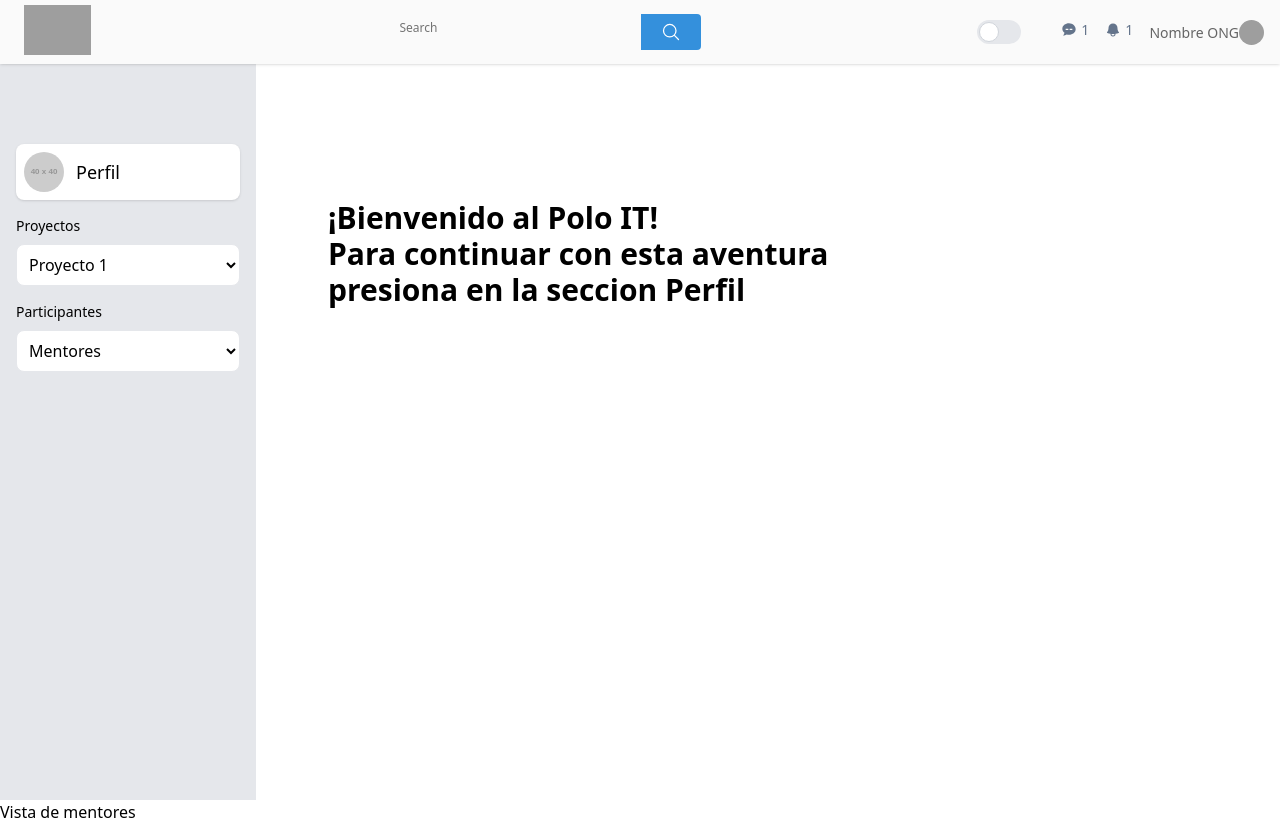
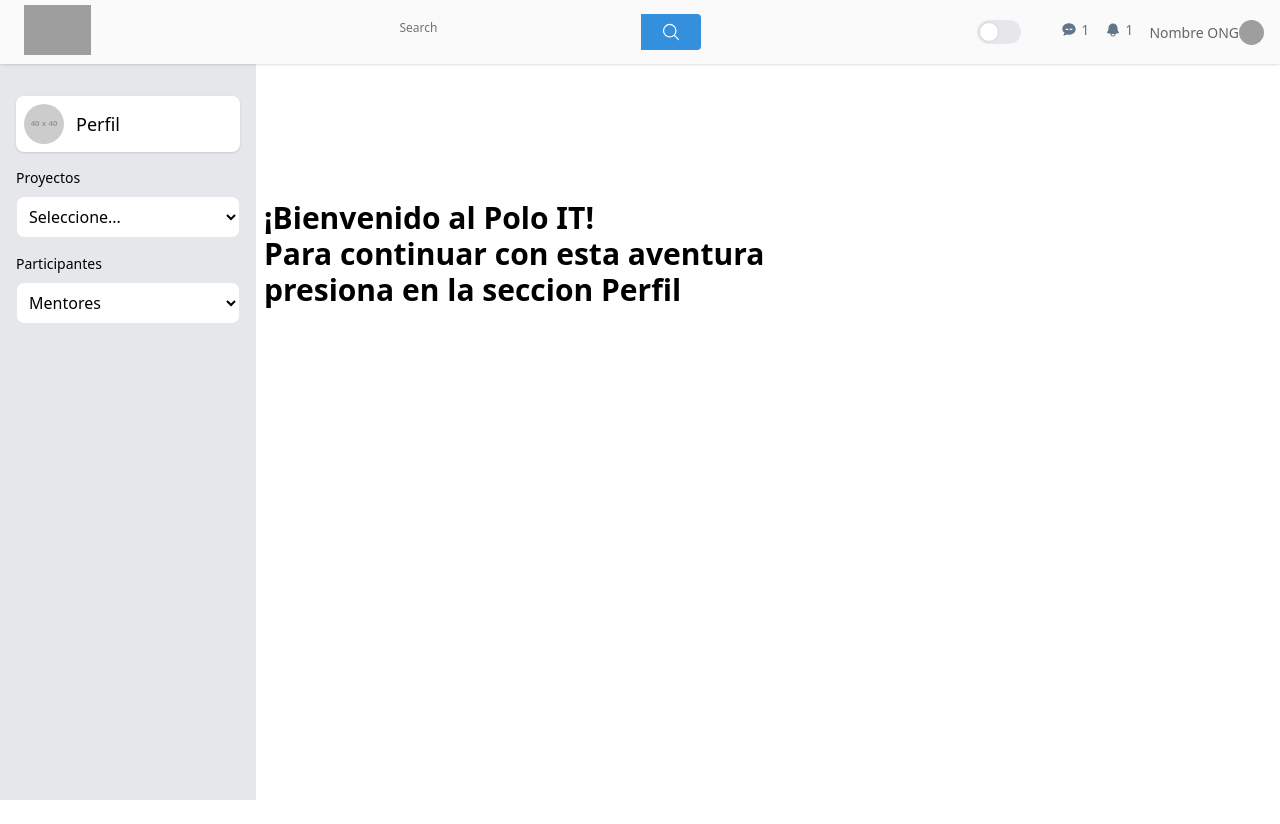
Before and after one commit to GuidoPericotti/AceleradorPoloIT-squad8, a React (Vite) app in the folder client/Pages/: page /mentores in a window 1280 px wide. After the commit the page ends 800 px from the top, so only its background shows below. Built offline with nearby package versions, Linux system fonts and the light colour scheme; grey boxes are pictures that could not be loaded.

Commit message:
Se arma el lado de empresa, se arrgelan los botones de perfil y los inputs para cambiar la ventana cuando se toquen. En proceso la tabla del MentoresEmpresa

```diff
--- a/client/Pages/src/App.jsx
+++ b/client/Pages/src/App.jsx
@@ -1,50 +1,131 @@
-import React from "react";
-import { Routes, Route, Navigate } from "react-router-dom";
-import "./App.css";
-import { Home } from "./Pages/Home";
-import { OngPage } from "./Pages/OngPage";
-import  ONGEmpresaLogin  from "./components/Login/LoginComponents/ONGEmpresaLogin";
-import { CompanyBtn } from "./components/NavbarComponents/CompanyBtn";
-import { ContactBtn } from "./components/NavbarComponents/ContactBtn";
-import { MentoresBtn } from "./components/NavbarComponents/MentoresBtn";
-import { ParticipantesBtn } from "./components/NavbarComponents/ParticipantesBtn";
-import { ProyectsBtn } from "./components/NavbarComponents/ProyectsBtn";
-import { LoginIniciado } from "./components/Login/LoginIniciado";
-import { OngClient } from "./Pages/OngClient";
-import { AdminPage } from "./Pages/AdminPage";
-import { OngUserSide } from "./Pages/OngUserSide";
-import { EmpresaSide } from "./Pages/EmpresaSide";
-import { TableEstudiantes } from "./components/EmpresasSide/Dashboard/TableEstudiantes";
-import { SidebarEmpresa } from "./components/EmpresasSide/Sidebar/SidebarEmpresa";
+// El App comentado va a ser el deinitivo, mientras tanto, para visualizar el EmpresaSide se usa el que no esta comentado
 
-function App() {
+// import React, { useState } from 'react';
+// import { Routes, Route } from 'react-router-dom';
+// import "./App.css";
+// import { Home } from "./Pages/Home";
+// import { OngPage } from "./Pages/OngPage";
+// import  ONGEmpresaLogin  from "./components/Login/LoginComponents/ONGEmpresaLogin";
+// import { CompanyBtn } from "./components/NavbarComponents/CompanyBtn";
+// import { ContactBtn } from "./components/NavbarComponents/ContactBtn";
+// import { MentoresBtn } from "./components/NavbarComponents/MentoresBtn";
+// import { ParticipantesBtn } from "./components/NavbarComponents/ParticipantesBtn";
+// import { ProyectsBtn } from "./components/NavbarComponents/ProyectsBtn";
+// import { LoginIniciado } from "./components/Login/LoginIniciado";
+// import { OngClient } from "./Pages/OngClient";
+// import { AdminPage } from "./Pages/AdminPage";
+// import { OngUserSide } from "./Pages/OngUserSide";
+// import { EmpresaSide } from "./Pages/EmpresaSide";
+// import { TableEstudiantes } from "./components/EmpresasSide/Dashboard/TableEstudiantes";
+// import { SidebarEmpresa } from "./components/EmpresasSide/Sidebar/SidebarEmpresa";
+// import { EmpresaCard } from "./components/EmpresasSide/Dashboard/EmpresaCard";
+// import { EmpresaBody } from "./components/EmpresasSide/EmpresaBody";
+// import { DashboardEmpresa } from './components/EmpresasSide/Dashboard/DashboardEmpresa';
+
+// function App() {
+//   const [view, setView] = useState(''); // Estado para controlar qué vista se muestra
+
+//   // Función para manejar clic en "Perfil"
+//   const handleProfileClick = () => {
+//     setView('profile'); // Cambia la vista a "perfil"
+//   };
+
+//   // Función para manejar el cambio de participantes
+//   const handleParticipantsChange = (event) => {
+//     const selectedValue = event.target.value;
+//     if (selectedValue === 'participante2') {
+//       setView('estudiantes'); // Muestra la vista de estudiantes
+//     } else if (selectedValue === 'participante1') {
+//       setView('mentores'); // Muestra la vista de mentores
+//     }
+//   };
+
+//   return (
+//     <>
+//      {/* <Routes>
+//         <Route path="/" element={<Home />} />
+//         <Route path="/ongempresa" element={<ONGEmpresaLogin />} />
+//         <Route path="/LoginIniciado" element={<LoginIniciado />} />
+//         <Route path="/login" element={<OngPage />} />
+//         <Route path="/empresas" element={<CompanyBtn />} />
+//         <Route path="/proyectos" element={<ProyectsBtn />} />
+//         <Route path="/participantes" element={<ParticipantesBtn />} />
+//         <Route path="/mentores" element={<MentoresBtn />} />
+//         <Route path="/contact" element={<ContactBtn />} />
+//         <Route path="/OngClient" element={<OngClient />} />
+//          <Route path="/Admin" element={<AdminPage />} />
+//         <Route path="/*" element={<Navigate to="/" />} />
+//       </Routes>    */}
+//       {/* <OngUserSide /> */}
+//       {/* <EmpresaSide /> */}
+//       {/* <Routes> */}
+//       {/* <Route path="/estudiantes" element={<TableEstudiantes />} /> */}
+//           {/* Puedes agregar la ruta para mentores también */}
+//           {/* <Route path="/mentores" element={<div>Vista de mentores</div>} /> */}
+//           {/* <Route path="/" element={<SidebarEmpresa />} /> */}
+//       {/* </Routes> */}
+//       <div className="flex">
+//       <EmpresaSide
+//         onProfileClick={handleProfileClick}
+//         handleParticipantsChange={handleParticipantsChange}
+//         selectedParticipant={view === 'estudiantes' ? 'participante2' : view === 'mentores' ? 'participante1' : ''}
+//       />
+
+//       <div className="flex-grow">
+//         {/* Renderiza diferentes vistas dependiendo del estado */}
+//         {view === 'profile' && <div>Vista del Perfil</div>}
+//         {view === 'estudiantes' && <TableEstudiantes />}
+//         {view === 'mentores' && <div>Vista de Mentores</div>}
+//       </div>
+//     </div>
+//     </>
+//   );
+// }
+
+// export default App;
+
+import React, { useState } from 'react';
+import { Routes, Route } from 'react-router-dom';
+import { TableEstudiantes } from './components/EmpresasSide/Dashboard/TableEstudiantes';
+import { DashboardEmpresa } from './components/EmpresasSide/Dashboard/DashboardEmpresa';
+import { EmpresaSide } from './Pages/EmpresaSide';
+import { MentoresEmpresa } from './components/EmpresasSide/Dashboard/Mentores/MentoresEmpresa';
+
+const App = () => {
+  const [showProfile, setShowProfile] = useState(false);
+  const [selectedOption, setSelectedOption] = useState('');
+
+  const handleProfileClick = () => {
+    setShowProfile(!showProfile);
+    setSelectedOption('');
+  };
+
+  const handleParticipantsChange = (option) => {
+    setSelectedOption(option);
+    setShowProfile(false);
+  };
 
   return (
-    <>
-     {/* <Routes>
-        <Route path="/" element={<Home />} />
-        <Route path="/ongempresa" element={<ONGEmpresaLogin />} />
-        <Route path="/LoginIniciado" element={<LoginIniciado />} />
-        <Route path="/login" element={<OngPage />} />
-        <Route path="/empresas" element={<CompanyBtn />} />
-        <Route path="/proyectos" element={<ProyectsBtn />} />
-        <Route path="/participantes" element={<ParticipantesBtn />} />
-        <Route path="/mentores" element={<MentoresBtn />} />
-        <Route path="/contact" element={<ContactBtn />} />
-        <Route path="/OngClient" element={<OngClient />} />
-         <Route path="/Admin" element={<AdminPage />} />
-        <Route path="/*" element={<Navigate to="/" />} />
-      </Routes>    */}
-      {/* <OngUserSide /> */}
-      <EmpresaSide />
-      <Routes>
-      <Route path="/estudiantes" element={<TableEstudiantes />} />
-          {/* Puedes agregar la ruta para mentores también */}
-          <Route path="/mentores" element={<div>Vista de mentores</div>} />
-          <Route path="/" element={<SidebarEmpresa />} />
-      </Routes>
-    </>
+    <div className="flex">
+      <EmpresaSide
+        onProfileClick={handleProfileClick}
+        onParticipantsChange={handleParticipantsChange}
+      />
+      <div className="flex-1">
+        {!selectedOption && <DashboardEmpresa showProfileCard={showProfile} />}
+        <Routes>
+          <Route
+            path="/estudiantes"
+            element={selectedOption === 'estudiantes' && <TableEstudiantes />}
+          />
+          <Route
+            path="/mentores"
+            element={selectedOption === 'mentores' && <MentoresEmpresa />}
+          />
+        </Routes>
+      </div>
+    </div>
   );
-}
+};
 
 export default App;
--- a/client/Pages/src/Pages/EmpresaSide.jsx
+++ b/client/Pages/src/Pages/EmpresaSide.jsx
@@ -1,14 +1,18 @@
-import React from 'react'
-import { EmpresaBody } from '../components/EmpresasSide/EmpresaBody'
-import { NavbarOng } from '../components/OngSide/OngComponents/Navbar/NavbarOng'
+import React from 'react';
+import { NavbarOng } from '../components/OngSide/OngComponents/Navbar/NavbarOng';
+import { SidebarEmpresa } from '../components/EmpresasSide/Sidebar/SidebarEmpresa';
 
-export const EmpresaSide = () => {
+export const EmpresaSide = ({ onProfileClick, onParticipantsChange }) => {
   return (
-    <>
-        <div>
-            <NavbarOng/>
-            <EmpresaBody/>
-        </div>
-    </>
-  )
-}
+    <div className="flex flex-col h-screen">
+      <NavbarOng />
+      <div className="flex flex-grow overflow-hidden">
+        <SidebarEmpresa
+          onProfileClick={onProfileClick}
+          onParticipantsChange={onParticipantsChange}
+        />
+
+      </div>
+    </div>
+  );
+};
--- /dev/null
+++ b/client/Pages/src/components/EmpresasSide/Dashboard/CardInfoEmpresa/BienvenidaEmpresa.jsx
@@ -0,0 +1,14 @@
+import React from 'react'
+
+export const BienvenidaEmpresa = () => {
+  return (
+    <div>
+        <h2>
+        ¡Bienvenido al Polo IT! <br />
+          Para continuar con esta aventura <br />
+          presiona en la seccion Perfil
+
+        </h2>
+    </div>
+  )
+}
--- a/client/Pages/src/components/EmpresasSide/Dashboard/DashboardEmpresa.jsx
+++ b/client/Pages/src/components/EmpresasSide/Dashboard/DashboardEmpresa.jsx
@@ -2,6 +2,7 @@
 
 import React from 'react';
 import { EmpresaCard } from './EmpresaCard';
+import { BienvenidaEmpresa } from './CardInfoEmpresa/BienvenidaEmpresa';
 
 export const DashboardEmpresa = ({ showProfileCard }) => {
   return (
@@ -10,11 +11,9 @@
       {showProfileCard ? (
         <EmpresaCard className='-pl-24' />
       ) : (
-        <h1 className="text-3xl font-bold pt-28 -pl-10">
-          ¡Bienvenido al Polo IT! <br />
-          Para continuar con esta aventura <br />
-          presiona en la seccion Perfil
-        </h1>
+        <div className="text-3xl font-bold pt-28 -pl-10">
+          <BienvenidaEmpresa />
+        </div>
       )}
     </div>
   );
--- /dev/null
+++ b/client/Pages/src/components/EmpresasSide/Dashboard/Mentores/MentoresEmpresa.jsx
@@ -0,0 +1,10 @@
+import React from 'react'
+import { MentoresTable } from './MentoresTable'
+
+export const MentoresEmpresa = () => {
+  return (
+    <div className='mt-20'>
+      <MentoresTable />
+    </div>
+  )
+}
--- a/client/Pages/src/components/EmpresasSide/EmpresaBody.jsx
+++ /dev/null
@@ -1,28 +0,0 @@
-import React, { useState } from 'react';
-import { SidebarEmpresa } from './Sidebar/SidebarEmpresa';
-import { DashboardEmpresa } from './Dashboard/DashboardEmpresa';
-
-export const EmpresaBody = () => {
-  // Estado para controlar si se muestra o no la card de perfil
-  const [showProfileCard, setShowProfileCard] = useState(false);
-
-  // Función para manejar el clic en el botón "Perfil"
-  const handleProfileClick = () => {
-    setShowProfileCard(prevState => !prevState); // Cambiar entre mostrar y ocultar la card de perfil
-  };
-
-  return (
-    <main className="flex h-screen">
-      {/* Sidebar que ocupa 1/4 del ancho */}
-      <section className="w-1/4">
-        <SidebarEmpresa onProfileClick={handleProfileClick} />
-      </section>
-
-      {/* Dashboard que ocupa los 2/3 restantes */}
-      <section className="w-2/3">
-        {/* Aquí aseguramos que el Dashboard se muestre siempre */}
-        <DashboardEmpresa showProfileCard={showProfileCard} />
-      </section>
-    </main>
-  );
-};
--- a/client/Pages/src/components/EmpresasSide/Sidebar/SidebarEmpresa.jsx
+++ b/client/Pages/src/components/EmpresasSide/Sidebar/SidebarEmpresa.jsx
@@ -1,72 +1,55 @@
-//  import React from 'react';
+import React, { useState, useEffect } from 'react';
+import { useNavigate, useLocation } from 'react-router-dom';
 
-//  export const SidebarEmpresa = ({ onProfileClick }) => {
-//    return (
-//      <div className="w-64 h-full bg-gray-200 p-4 pt-36">
-//        {/* Botón con imagen y texto Perfil */}
-//        <button
-//          className="flex items-center w-full p-2 mb-4 bg-white hover:bg-gray-300 rounded-lg shadow"
-//          onClick={onProfileClick} // Manejar clic para mostrar la card de perfil
-//        >
-//          <img
-//            src="https://via.placeholder.com/40"
-//            alt="Perfil"
-//            className="w-10 h-10 rounded-full mr-3"
-//          />
-//          <span className="text-lg font-medium">Perfil</span>
-//        </button>
+export const SidebarEmpresa = ({ onProfileClick, onParticipantsChange }) => {
+  const navigate = useNavigate();
+  const location = useLocation();
+  const [selectedParticipant, setSelectedParticipant] = useState('');
 
-//        {/* Select para Proyectos */}
-//        <div className="mb-4">
-//          <label htmlFor="proyectos" className="block text-sm font-medium mb-2">Proyectos</label>
-//          <select
-//            id="proyectos"
-//            className="w-full p-2 bg-white border rounded-lg focus:outline-none focus:ring focus:border-blue-400"
-//          >
-//            <option value="proyecto1">Proyecto 1</option>
-//            <option value="proyecto2">Proyecto 2</option>
-//            <option value="proyecto3">Proyecto 3</option>
-//          </select>
-//        </div>
+  useEffect(() => {
+    // Actualizar el estado basado en la ruta actual
+    if (location.pathname === '/mentores') {
+      setSelectedParticipant('mentores');
+    } else if (location.pathname === '/estudiantes') {
+      setSelectedParticipant('estudiantes');
+    } else {
+      setSelectedParticipant('');
+    }
+  }, [location.pathname]);
 
-//        {/* Select para Participantes */}
-//        <div>
-//          <label htmlFor="participantes" className="block text-sm font-medium mb-2">Participantes</label>
-//          <select
-//            id="participantes"
-//            className="w-full p-2 bg-white border rounded-lg focus:outline-none focus:ring focus:border-blue-400"
-//          >
-//            <option value="participante1">Mentores</option>
-//            <option value="participante2">Estudiantes</option>
-//          </select>
-//        </div>
-//      </div>
-//    );
-//  };
-
-
-import React from 'react';
-import { useNavigate } from 'react-router-dom'; // Importar useNavigate
-
-export const SidebarEmpresa = ({ onProfileClick }) => {
-  const navigate = useNavigate(); // Crear la función navigate
-
-  // Manejar el cambio en el select de participantes
   const handleParticipantsChange = (event) => {
     const selectedValue = event.target.value;
-    if (selectedValue === 'participante2') {
-      navigate('/estudiantes'); // Redirigir a la tabla de estudiantes
-    } else if (selectedValue === 'participante1') {
-      navigate('/mentores'); // Redirigir a la vista de mentores (si la tienes)
+    setSelectedParticipant(selectedValue);
+
+    if (selectedValue === 'estudiantes') {
+      navigate('/estudiantes');
+      onParticipantsChange('estudiantes');
+    } else if (selectedValue === 'mentores') {
+      navigate('/mentores');
+      onParticipantsChange('mentores');
+    } else {
+      navigate('/');
+      onParticipantsChange('');
     }
   };
 
+  const handleProfileClick = () => {
+    setSelectedParticipant('');
+    onProfileClick();
+    navigate('/');
+  };
+
+  const handleProjectChange = () => {
+    setSelectedParticipant('');
+    navigate('/');
+  };
+
   return (
-    <div className="w-64 h-full bg-gray-200 p-4 pt-36">
-      {/* Botón con imagen y texto Perfil */}
+    <div className="w-64 bg-gray-200 flex flex-col h-screen pt-20">
+      <div className="flex-grow p-4 overflow-y-auto">
         <button
           className="flex items-center w-full p-2 mb-4 bg-white hover:bg-gray-300 rounded-lg shadow"
-        onClick={onProfileClick} // Manejar clic para mostrar la card de perfil
+          onClick={handleProfileClick}
         >
           <img
             src="https://via.placeholder.com/40"
@@ -82,24 +65,27 @@
           <select
             id="proyectos"
             className="w-full p-2 bg-white border rounded-lg focus:outline-none focus:ring focus:border-blue-400"
+            onChange={handleProjectChange}
           >
-          <option value="proyecto1">Proyecto 1</option>
+            <option value="">Seleccione...</option>
             <option value="proyecto2">Proyecto 2</option>
             <option value="proyecto3">Proyecto 3</option>
           </select>
         </div>
 
-      {/* Select para Participantes */}
         <div>
           <label htmlFor="participantes" className="block text-sm font-medium mb-2">Participantes</label>
           <select
             id="participantes"
+            value={selectedParticipant}
             className="w-full p-2 bg-white border rounded-lg focus:outline-none focus:ring focus:border-blue-400"
-          onChange={handleParticipantsChange} // Manejar el cambio del select
+            onChange={handleParticipantsChange}
           >
-          <option value="participante1">Mentores</option>
-          <option value="participante2">Estudiantes</option>
+            <option value="">Seleccione...</option>
+            <option value="mentores">Mentores</option>
+            <option value="estudiantes">Estudiantes</option>
           </select>
+        </div>
       </div>
     </div>
   );
--- a/client/Pages/src/main.jsx
+++ b/client/Pages/src/main.jsx
@@ -30,5 +30,5 @@
         <App />
       </Suspense>
     </StrictMode>
-  </BrowserRouter>,
+  </BrowserRouter>
 );
```
Also changed, not shown: client/Pages/src/components/EmpresasSide/Dashboard/Mentores/MentoresTable.jsx (added, +98 -0 lines), client/Pages/src/components/EmpresasSide/Dashboard/TableEstudiantes.jsx (+5 -5 lines). Lines whose indentation alone changed are shown as unchanged.
